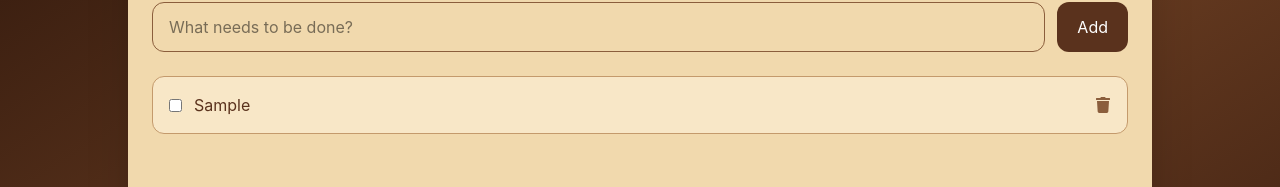
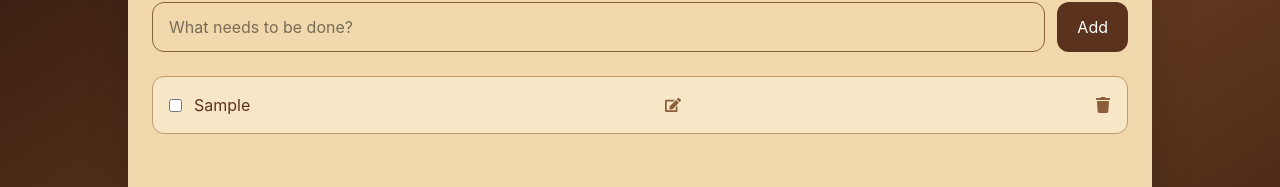
Before and after one commit to vihaanrawat/iTask, a React (Vite) app: page / in a window 1280 px wide. Both pictures are taken after typing "Sample" into the empty fields and a click on the button "Add". Shown: the part 198-385 px from the top of the page. Built offline with nearby package versions, Linux system fonts and the light colour scheme.

Commit message:
Aug 13, 2026, 7:45 PM

```diff
--- a/src/App.jsx
+++ b/src/App.jsx
@@ -1,5 +1,6 @@
 import { useState } from 'react'
 import { FaTrash } from "react-icons/fa";
+import { FaEdit } from "react-icons/fa";
 
 const App = () => {
   const [task, setTask] = useState('')
@@ -48,6 +49,11 @@ const App = () => {
 
               </div>
 
+              <button className='text-[#8b5e3c] hover:text-[#5a321d] transition cursor-pointer'>
+                <FaEdit />
+
+              </button>
+
               <button className='text-[#8b5e3c] hover:text-red-700 transition cursor-pointer' onClick={() => {
                 const updatedTasks = tasks.filter((_, i) => i !== index)
                 setTasks(updatedTasks)
```
